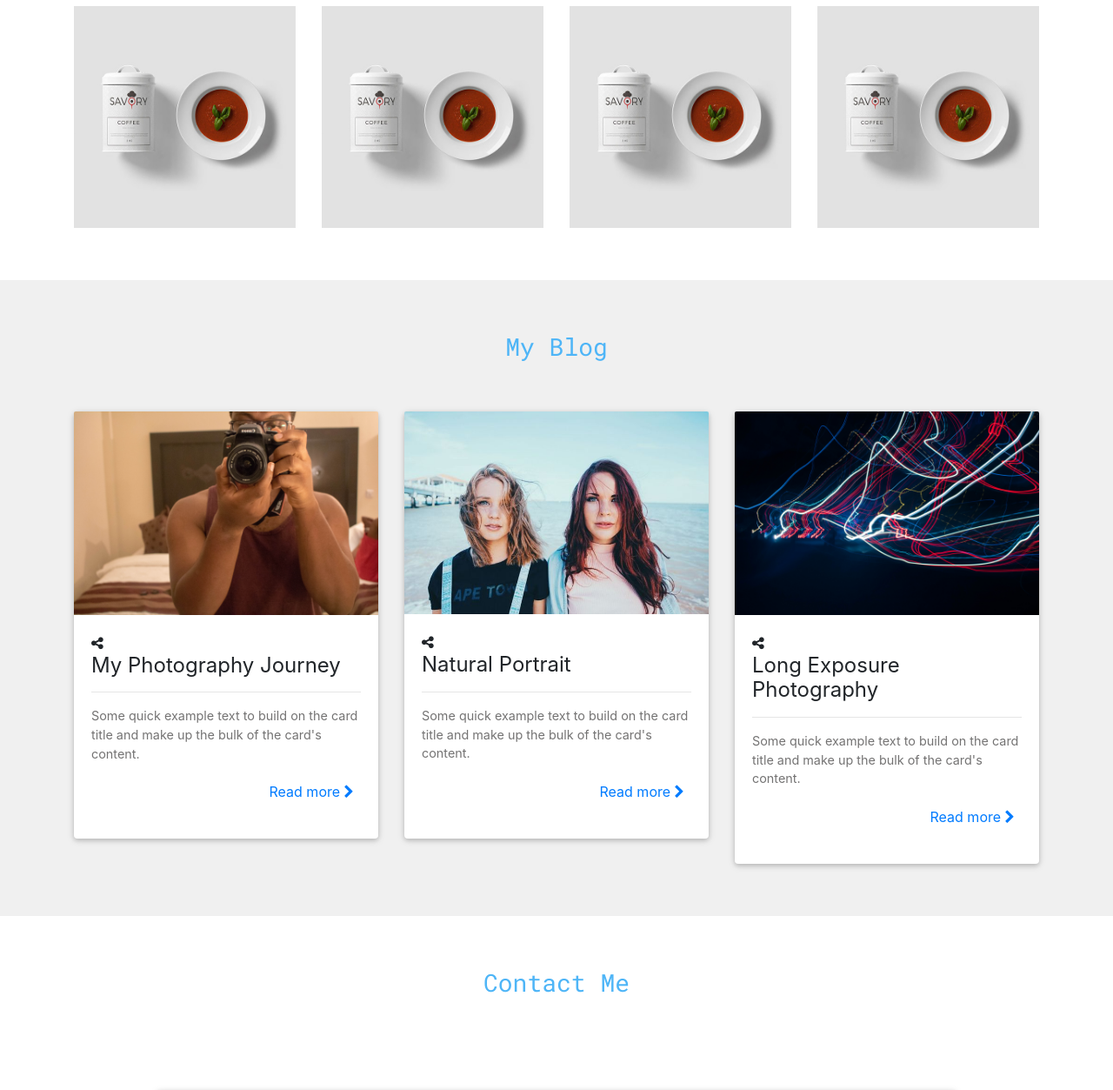
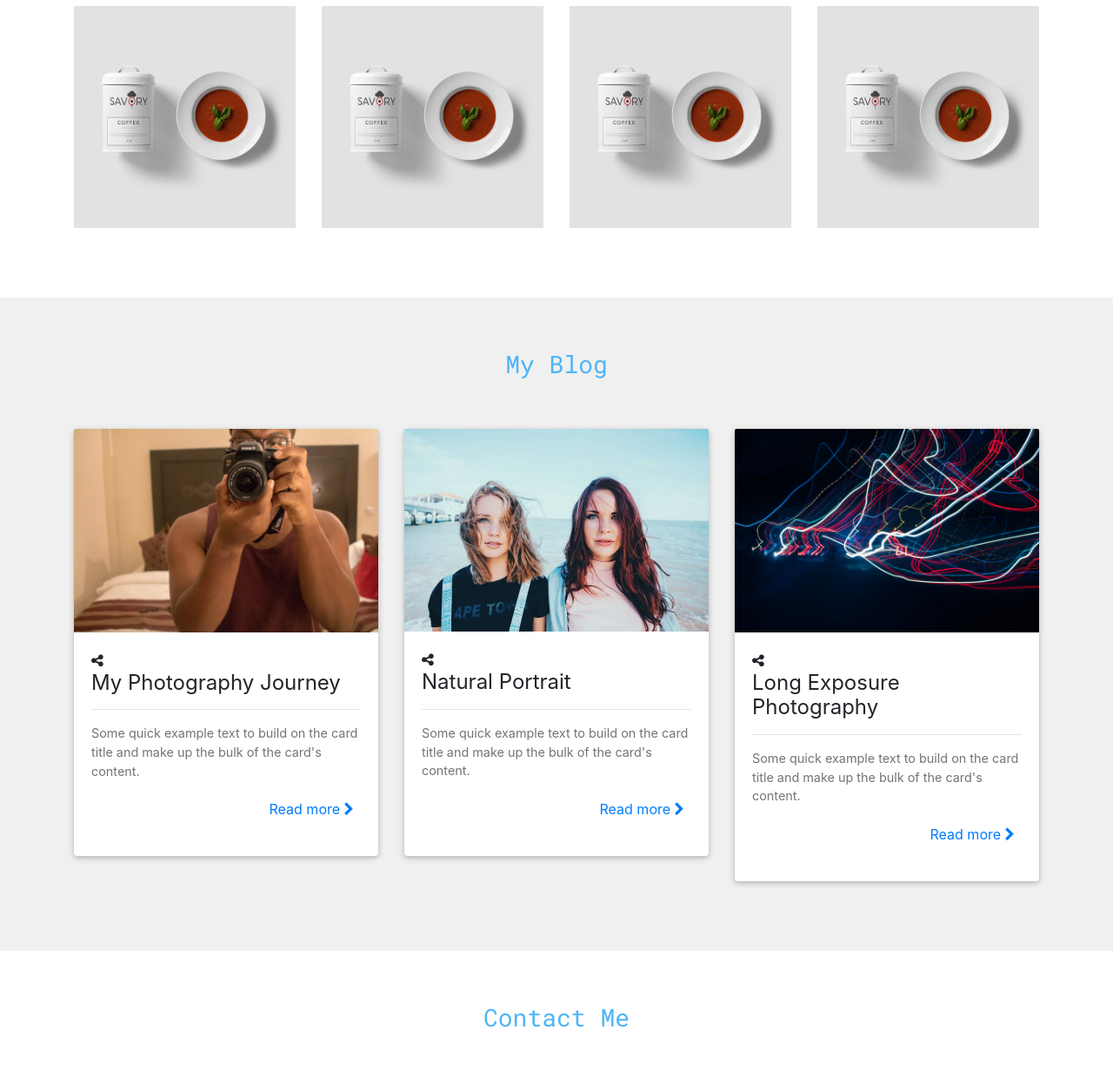
Before and after one commit to GrandFunkyGamer/richardabrokwah, a Flask app: page / in a window 1280 px wide. Shown: the part 1522-2775 px from the top of the page at 87% size. Run offline with Flask 2, Linux system fonts and the light colour scheme; some libraries are stand-ins or nearby versions.

Commit message:
Margin buttom for sections

```diff
--- a/templates/index.html
+++ b/templates/index.html
@@ -123,7 +123,7 @@
                 </div>
             </div>
             <div class="row">
-                <div class="col-md-3 col-sm-6">
+                <div class="col-md-3 col-sm-6" style="margin-bottom: 20px;">
                     <div class="work-thumb">
                         <div class="view overlay hm-blue-strong">
                             <img src="../static/images/work2.jpg" class="img-fluid " alt="work">
@@ -136,7 +136,7 @@
                         </div>
                     </div>
                 </div>
-                <div class="col-md-3 col-sm-6">
+                <div class="col-md-3 col-sm-6" style="margin-bottom: 20px;">
                     <div class="work-thumb">
                         <div class="view overlay hm-red-strong">
                             <img src="../static/images/work2.jpg" class="img-fluid " alt="placeholder">
@@ -146,7 +146,7 @@
                         </div>
                     </div>
                 </div>
-                <div class="col-md-3 col-sm-6">
+                <div class="col-md-3 col-sm-6" style="margin-bottom: 20px;">
                     <div class="work-thumb">
                         <div class="view overlay hm-red-strong">
                             <img src="../static/images/work2.jpg" class="img-fluid " alt="placeholder">
@@ -179,7 +179,7 @@
                 </div>
             </div>
             <div class="row">
-                <div class="col-md-4 col-sm-6">
+                <div class="col-md-4 col-sm-6" style="margin-bottom: 20px;">
                     <div class="card">
                         <div class="view overlay hm-white-slight">
                             <div class="view overlay hm-white-slight">
@@ -203,7 +203,7 @@
                         </div>
                     </div>
                 </div>
-                <div class="col-md-4 col-sm-6">
+                <div class="col-md-4 col-sm-6" style="margin-bottom: 20px;">
                     <div class="card">
                         <div class="view overlay hm-white-slight">
                             <div class="view overlay hm-white-slight">
@@ -227,7 +227,7 @@
                         </div>
                     </div>
                 </div>
-                <div class="col-md-4 col-sm-6">
+                <div class="col-md-4 col-sm-6" style="margin-bottom: 20px;">
                     <div class="card">
                         <div class="view overlay hm-white-slight">
                             <div class="view overlay hm-white-slight">
```
